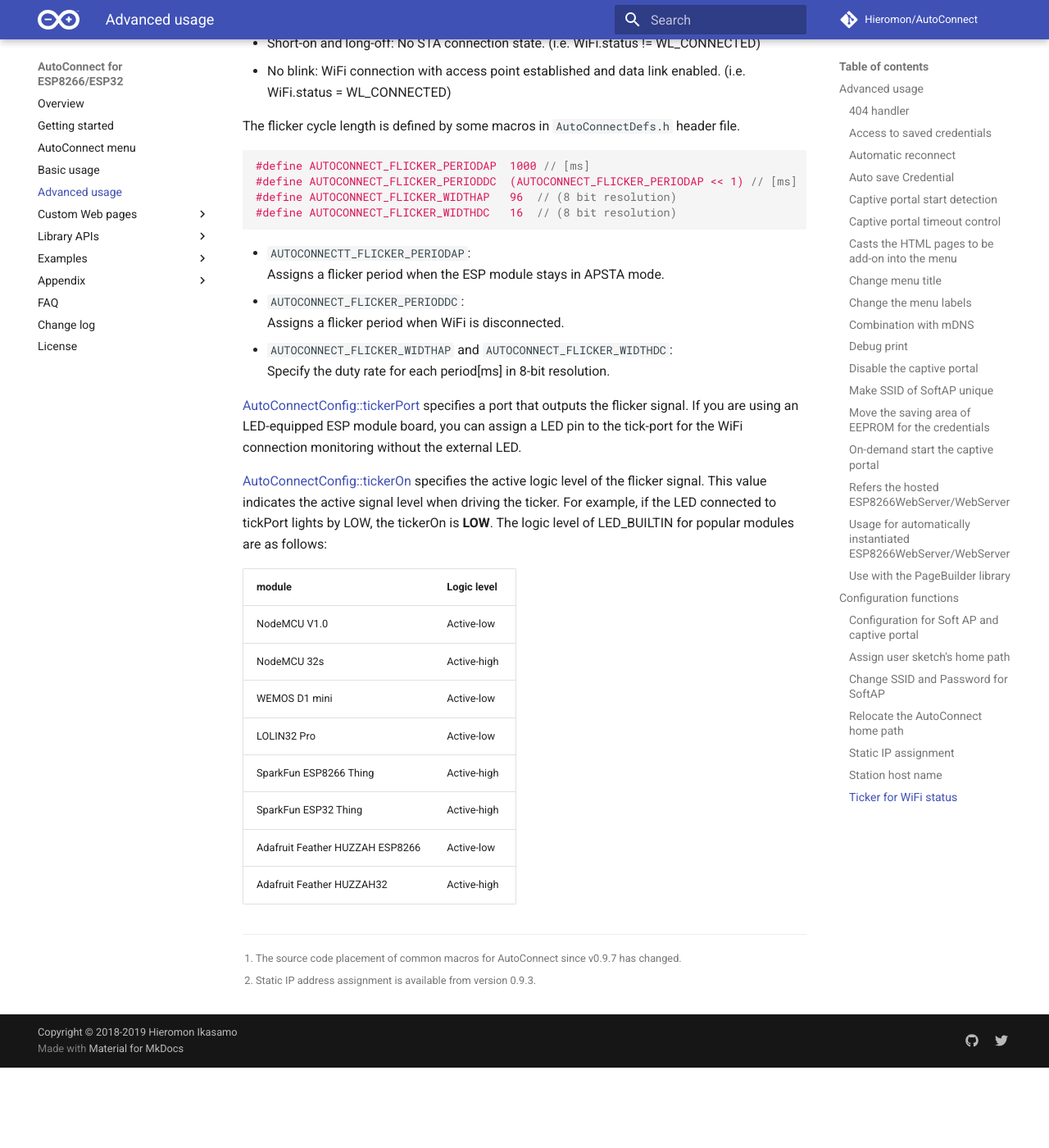
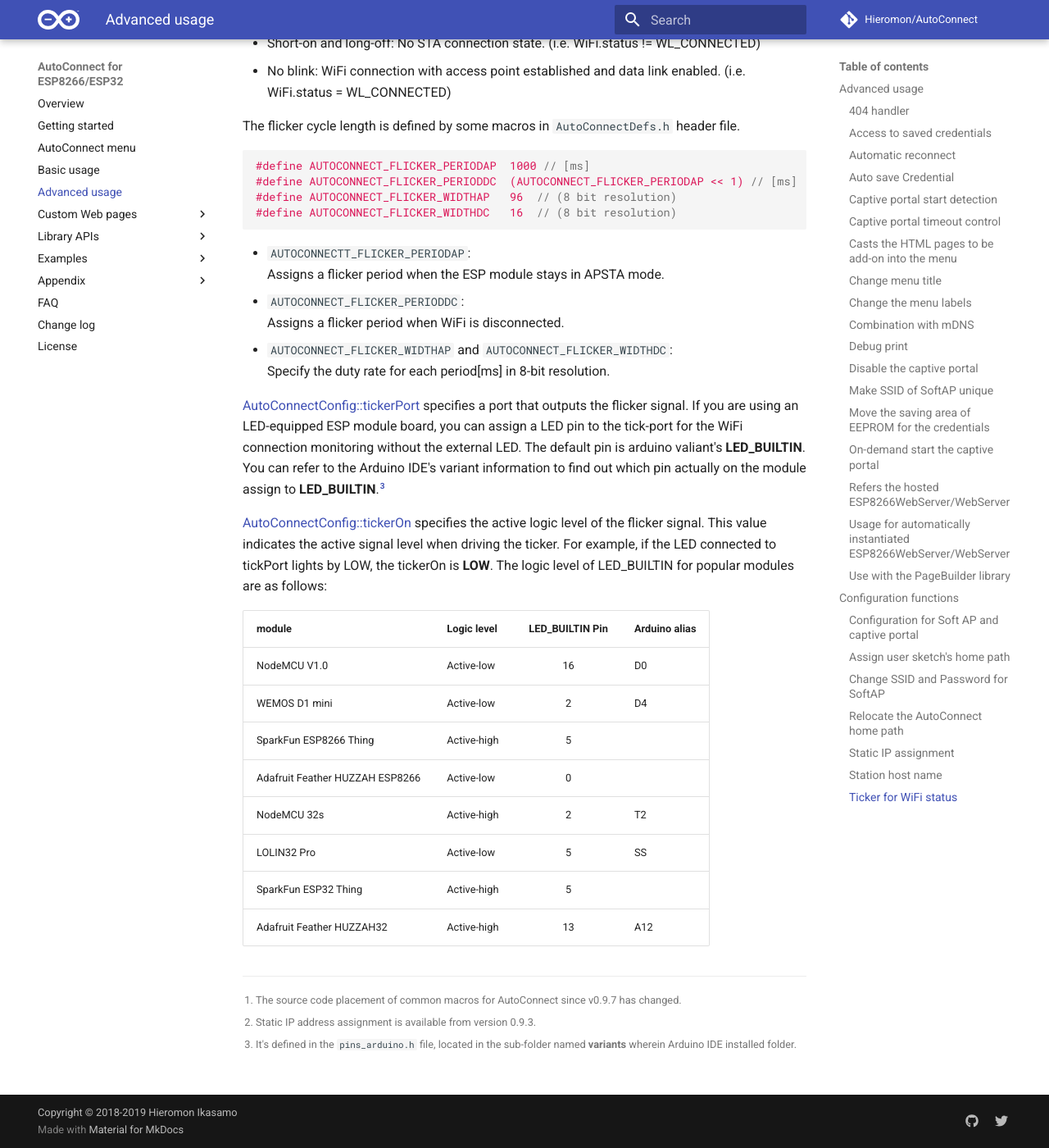
Before and after one commit to Hieromon/AutoConnect, an MkDocs documentation site: the page built from mkdocs/advancedusage.md, in a window 1280 px wide and 1400 px high, scrolled down 15123 px. Shown: the whole window at 82% size. Built offline with MkDocs 1.6.1 and Material for MkDocs 9.7.7, drawn with Linux system fonts in a browser that asks for light colours; nearby versions of some CDN libraries; comment, search, counter and statistics services are not loaded; before the commit the page ends 16425 px from its top, so only the background shows below that.

Commit message:
Amendments to AutoConnectTicker documentation

```diff
--- a/mkdocs/advancedusage.md
+++ b/mkdocs/advancedusage.md
@@ -532,17 +532,19 @@
 - `AUTOCONNECT_FLICKER_WIDTHAP` and `AUTOCONNECT_FLICKER_WIDTHDC`:
   Specify the duty rate for each period[ms] in 8-bit resolution.
 
-[AutoConnectConfig::tickerPort](apiconfig.md#tickerport) specifies a port that outputs the flicker signal. If you are using an LED-equipped ESP module board, you can assign a LED pin to the tick-port for the WiFi connection monitoring without the external LED.
+[AutoConnectConfig::tickerPort](apiconfig.md#tickerport) specifies a port that outputs the flicker signal. If you are using an LED-equipped ESP module board, you can assign a LED pin to the tick-port for the WiFi connection monitoring without the external LED. The default pin is arduino valiant's **LED\_BUILTIN**. You can refer to the Arduino IDE's variant information to find out which pin actually on the module assign to **LED\_BUILTIN**.[^3]
+
+[^3]: It's defined in the `pins_arduino.h` file, located in the sub-folder named **variants** wherein Arduino IDE installed folder.
 
 [AutoConnectConfig::tickerOn](apiconfig.md#tickeron) specifies the active logic level of the flicker signal. This value indicates the active signal level when driving the ticker. For example, if the LED connected to tickPort lights by LOW, the tickerOn is **LOW**. The logic level of LED_BUILTIN for popular modules are as follows:
 
-module | Logic level
-----|----
-NodeMCU V1.0 | Active-low
-NodeMCU 32s | Active-high
-WEMOS D1 mini | Active-low
-LOLIN32 Pro | Active-low
-SparkFun ESP8266 Thing | Active-high
-SparkFun ESP32 Thing | Active-high
-Adafruit Feather HUZZAH ESP8266 | Active-low
-Adafruit Feather HUZZAH32 | Active-high
+module | Logic level | LED_BUILTIN Pin | Arduino alias
+----|----|:---:|----
+NodeMCU V1.0 | Active-low | 16 | D0
+WEMOS D1 mini | Active-low | 2 | D4
+SparkFun ESP8266 Thing | Active-high | 5 |
+Adafruit Feather HUZZAH ESP8266 | Active-low | 0 |
+NodeMCU 32s | Active-high | 2 | T2
+LOLIN32 Pro | Active-low | 5 | SS
+SparkFun ESP32 Thing | Active-high | 5
+Adafruit Feather HUZZAH32 | Active-high | 13 | A12
```
Also changed, not shown: mkdocs/apiconfig.md (+4 -4 lines).
